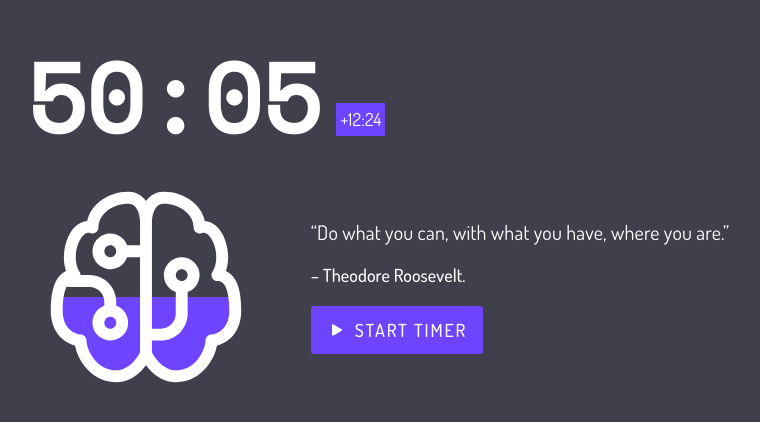
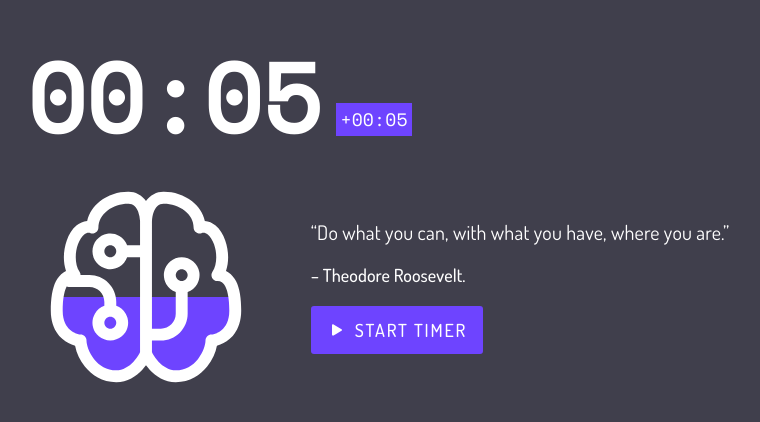
Before and after one commit to msosadesign/focus-timer, a React (Create React App) app: page / in a window 1280 px wide. Shown: the part 176-598 px from the top of the page, without its empty margins (262-1022 px from the left). Built offline with nearby package versions, Linux system fonts and the light colour scheme.

Commit message:
Add extra time functionality

```diff
--- a/src/components/timer.js
+++ b/src/components/timer.js
@@ -5,8 +5,15 @@ import { BsPlayFill, BsFillPauseFill } from "react-icons/bs";
 
 export default function Timer() {
     const [seconds, setSeconds] = useState(5);
-    const [minutes, setMinutes] = useState(50);
+    const [minutes, setMinutes] = useState(0);
     const [timerOn, setTimerOn] = useState(false);
+    const [extraSeconds, setExtraSeconds] = useState(0);
+    const [extraMinutes, setExtraMinutes] = useState(0);
+
+    const formatSeconds = seconds < 10 ? `0${seconds}` : seconds;
+    const formatMinutes = minutes < 10 ? `0${minutes}` : minutes;
+    const formatExtraSeconds = extraSeconds < 10 ? `0${extraSeconds}` : extraSeconds;
+    const formatExtraMinutes = extraMinutes < 10 ? `0${extraMinutes}` : extraMinutes;
 
     const notifyMe = () => {
         // Let's check if the browser supports notifications
@@ -38,11 +45,23 @@ export default function Timer() {
 
     useEffect(() => {
         let interval = null;
+        let extraInterval = null;
 
         if (timerOn) {
+            clearInterval(extraInterval);
             interval = setInterval(() => {
                 clearInterval(interval);
 
+                if (extraSeconds === 0) {
+                    if (extraMinutes !== 0) {
+                        setExtraSeconds(59)
+                        setExtraMinutes(extraMinutes - 1)
+                    }
+                } else {
+                    setExtraSeconds(extraSeconds - 1)
+                }
+
+                 if (extraMinutes===0 && extraSeconds===0) {
                     if (seconds === 0) {
                         if (minutes !== 0) {
                             setSeconds(59)
@@ -53,25 +72,39 @@ export default function Timer() {
                     } else {
                         setSeconds(seconds - 1)
                     }
+                }
             }, 1000);
         } else {
             clearInterval(interval);
             // add code for extra time
+
+            extraInterval = setInterval(() => {
+                clearInterval(extraInterval);
+
+                setExtraSeconds(extraSeconds+1)
+                if(extraSeconds=== 59) {
+                    setExtraSeconds(0);
+                    setExtraMinutes(extraMinutes+1);
                 }
 
-        return () => { clearInterval(interval) }
+            }, 1000);
+        }
+
+        return () => {
+            clearInterval(interval)
+            clearInterval(extraInterval)
+         }
 
 
-    }, [minutes, seconds, timerOn]);
+    }, [extraMinutes, extraSeconds, minutes, seconds, timerOn]);
 
-    const formatSeconds = seconds < 10 ? `0${seconds}` : seconds;
-    const formatMinutes = minutes < 10 ? `0${minutes}` : minutes;
+
 
     return (
         <div className="timer time">
             <div className="timeCounter">
                 <h1 className="h1">{formatMinutes}:{formatSeconds}</h1>
-                <span className="extraTime">+12:24</span>
+                <span className={`extraTime ${extraMinutes ===0 && extraSeconds===0 ? "display-none" : "display-inline"}`}>+{formatExtraMinutes}:{formatExtraSeconds}</span>
             </div>
             <img src={logo} className="App-logo progress" alt="logo" /><br></br>
 
--- a/src/scss/base/_typography.scss
+++ b/src/scss/base/_typography.scss
@@ -1,5 +1,5 @@
 @import url("https://fonts.googleapis.com/css2?family=Dosis:wght@400;500&display=swap");
-@import url('https://fonts.googleapis.com/css2?family=Space+Mono&display=swap');
+@import url("https://fonts.googleapis.com/css2?family=Space+Mono&display=swap");
 
 body {
     font-size: 16px; // base em value
@@ -9,7 +9,7 @@ body {
 .h1 {
     font-size: 6em; // 96px
     margin: 0;
-    font-family: 'Space Mono', monospace;
+    font-family: "Space Mono", monospace;
 }
 
 .h2 {
@@ -30,7 +30,7 @@ body {
 }
 
 .subtitle {
-    font-size: 1.250em; // 20px
+    font-size: 1.25em; // 20px
     font-style: normal;
     font-weight: 400;
     line-height: 25px;
@@ -63,6 +63,8 @@ body {
 
 .extraTime {
     @extend .body;
+    font-family: "Space Mono", monospace;
+
     color: $lightSurface;
     background-color: $colorPrimary;
     padding: 4px;
--- a/src/scss/components/_grid.scss
+++ b/src/scss/components/_grid.scss
@@ -176,14 +176,16 @@ fieldset {
     display: none; // use display: flex when showing
 }
 
-
-
 .display-flex {
     display: flex;
 }
 
 .display-none {
     display: none;
+}
+
+.display-inline {
+    display: inline;
 }
 
 .settings {
```
Lines whose indentation alone changed are shown as unchanged.
